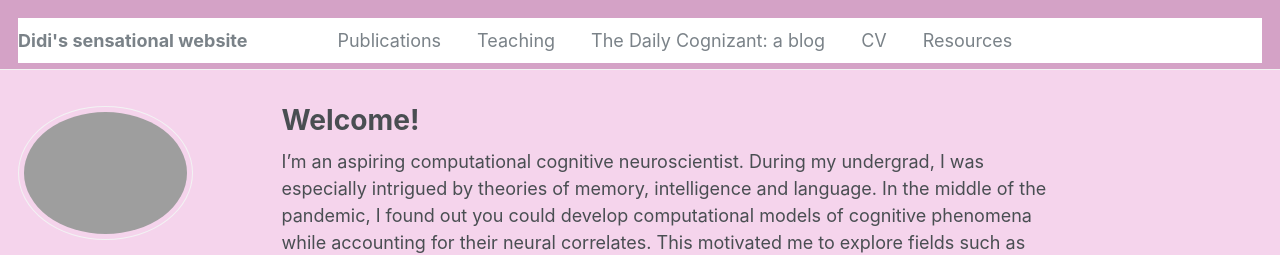
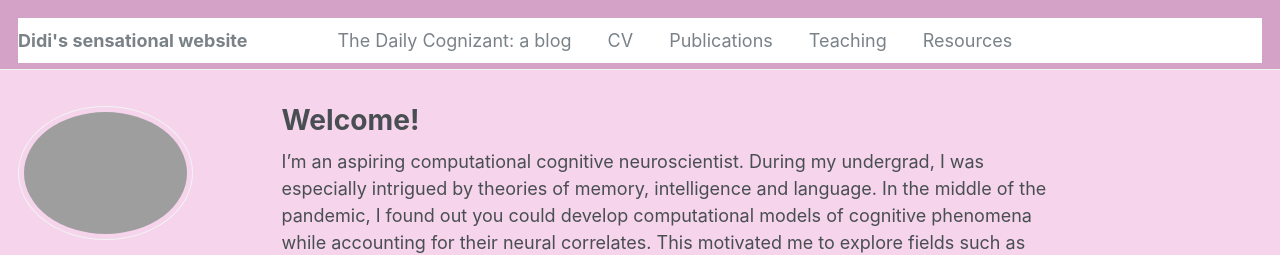
Before and after one commit to neurodidi/neurodidi.github.io, a Jekyll site: the page built from _pages/about.md, in a window 1280 px wide. Shown: the top 255 px of the page. Built offline with Jekyll 4.4.1, drawn with Linux system fonts in a browser that asks for light colours; some web fonts are replaced; a script that is not in the unit is left out; part of the change alters nothing that is shown.

```diff
--- a/_data/navigation.yml
+++ b/_data/navigation.yml
@@ -5,6 +5,12 @@
 # prevent it from being included in the site.
 
 main:
+  - title: "The Daily Cognizant: a blog"
+    url: /year-archive/
+
+  - title: "CV"
+    url: /cv/
+
   - title: "Publications"
     url: /publications/
 
@@ -17,12 +23,6 @@ main:
  # - title: "Portfolio"
  #   url: /portfolio/
 
-  - title: "The Daily Cognizant: a blog"
-    url: /year-archive/
-
-  - title: "CV"
-    url: /cv/
-
   - title: "Resources"
     url: /resources/
 
```
